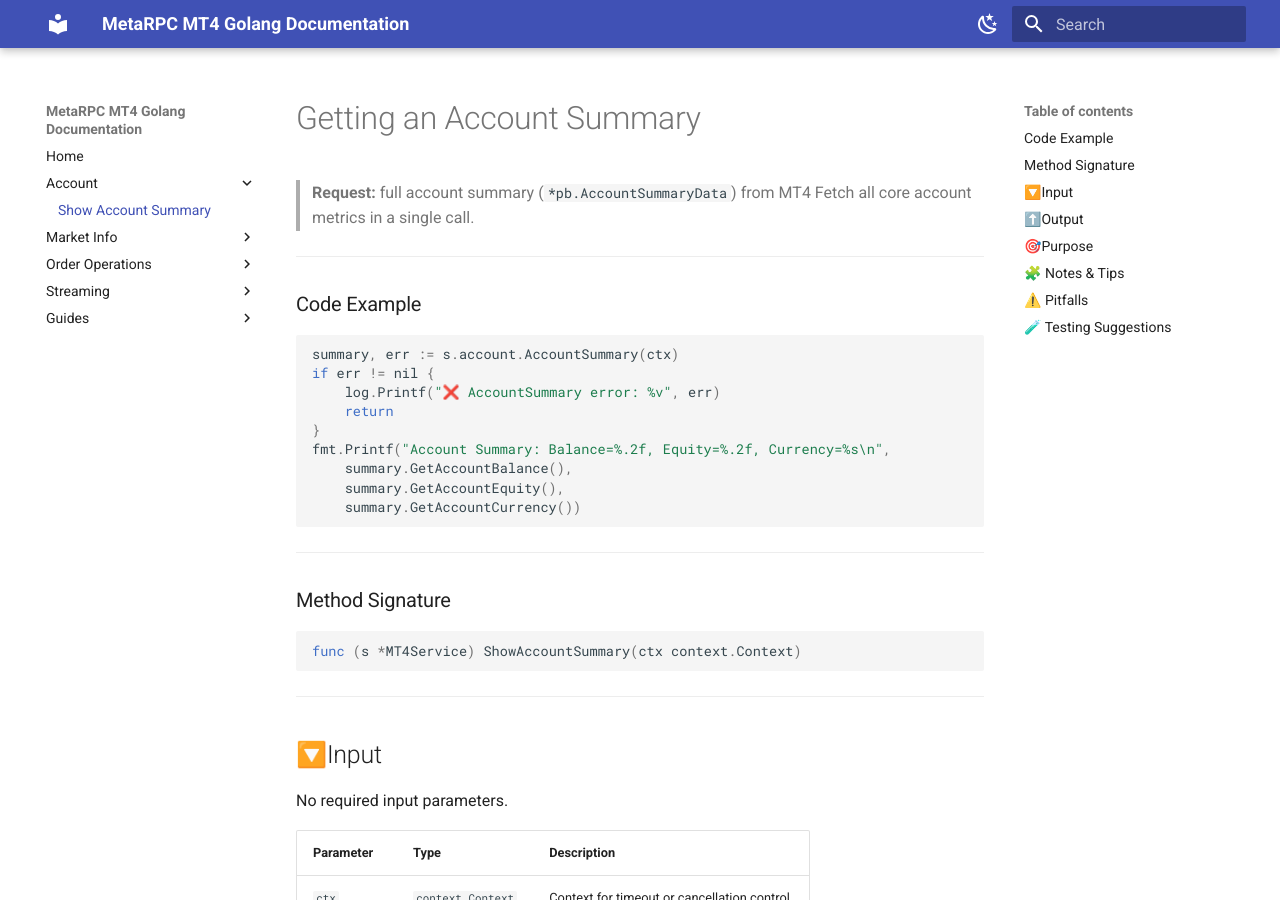
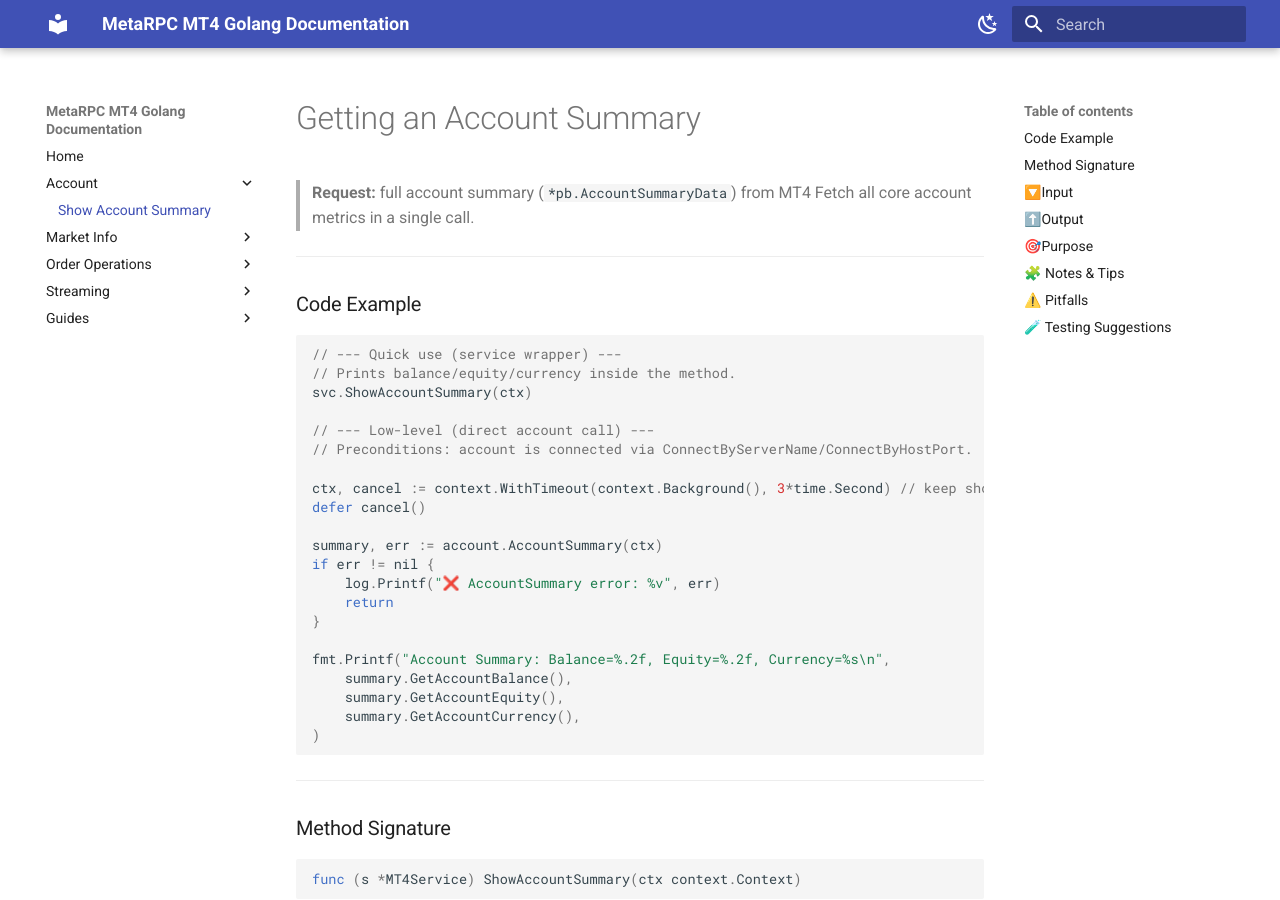
Before and after one commit to MetaRPC/GoMT4, an MkDocs documentation site: the page built from docs/Account/ShowAccountSummary.md, in a window 1280 px wide and 900 px high. Built offline with MkDocs 1.6.1 and Material for MkDocs 9.7.7, drawn with Linux system fonts in a browser that asks for light colours.

Commit message:
Update ShowAccountSummary.md

````diff
--- a/docs/Account/ShowAccountSummary.md
+++ b/docs/Account/ShowAccountSummary.md
@@ -8,15 +8,28 @@
 ### Code Example
 
 ```go
-summary, err := s.account.AccountSummary(ctx)
+// --- Quick use (service wrapper) ---
+// Prints balance/equity/currency inside the method.
+svc.ShowAccountSummary(ctx)
+
+// --- Low-level (direct account call) ---
+// Preconditions: account is connected via ConnectByServerName/ConnectByHostPort.
+
+ctx, cancel := context.WithTimeout(context.Background(), 3*time.Second) // keep short; bump if your terminal is slow
+defer cancel()
+
+summary, err := account.AccountSummary(ctx)
 if err != nil {
     log.Printf("❌ AccountSummary error: %v", err)
     return
 }
+
 fmt.Printf("Account Summary: Balance=%.2f, Equity=%.2f, Currency=%s\n",
     summary.GetAccountBalance(),
     summary.GetAccountEquity(),
-    summary.GetAccountCurrency())
+    summary.GetAccountCurrency(),
+)
+
 ```
 
 ---
````
